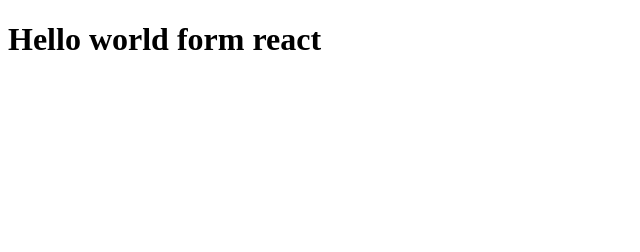
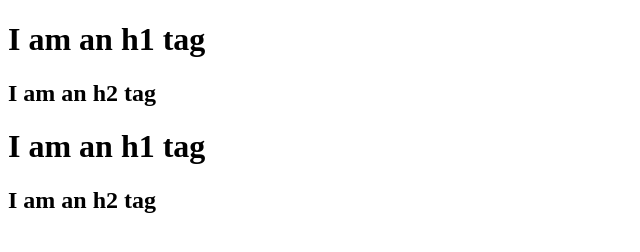
Before and after one commit to anikets2001/namaste-react, a plain HTML site: page index.html in a window 1280 px wide. Shown: the whole page, without its empty margins (0-640 px from the left). Drawn offline with nearby package versions, Linux system fonts and the light colour scheme.

Commit message:
learn: how to add nested elements and siblind using React.createElement

```diff
--- /dev/null
+++ b/app.js
@@ -0,0 +1,27 @@
+const parent = React.createElement(
+  "div", //tag Name
+  { id: "parent" }, //attributes
+  [
+    React.createElement(
+      //children
+      "div",
+      { id: "childOne" },
+      [
+        React.createElement("h1", { id: "heading" }, "I am an h1 tag"),
+        React.createElement("h2", { id: "heading" }, "I am an h2 tag"),
+      ]
+    ),
+    React.createElement(
+      //children
+      "div",
+      { id: "childTwo" },
+      [
+        React.createElement("h1", { id: "heading" }, "I am an h1 tag"),
+        React.createElement("h2", { id: "heading" }, "I am an h2 tag"),
+      ]
+    ),
+  ] //children (siblings)
+); //{} takes attributes for an tag
+console.log(parent);
+const root = ReactDOM.createRoot(document.getElementById("root"));
+root.render(parent);
--- a/index.html
+++ b/index.html
@@ -17,10 +17,8 @@
       src="https://unpkg.com/react-dom@18/umd/react-dom.development.js"
     ></script>
 
-    <script>
-      const heading = React.createElement("h1", {}, "Hello world form react");
-      const root = ReactDOM.createRoot(document.getElementById("root"));
-      root.render(heading);
+    <script src="./app.js">
+
     </script>
   </body>
 </html>
```
